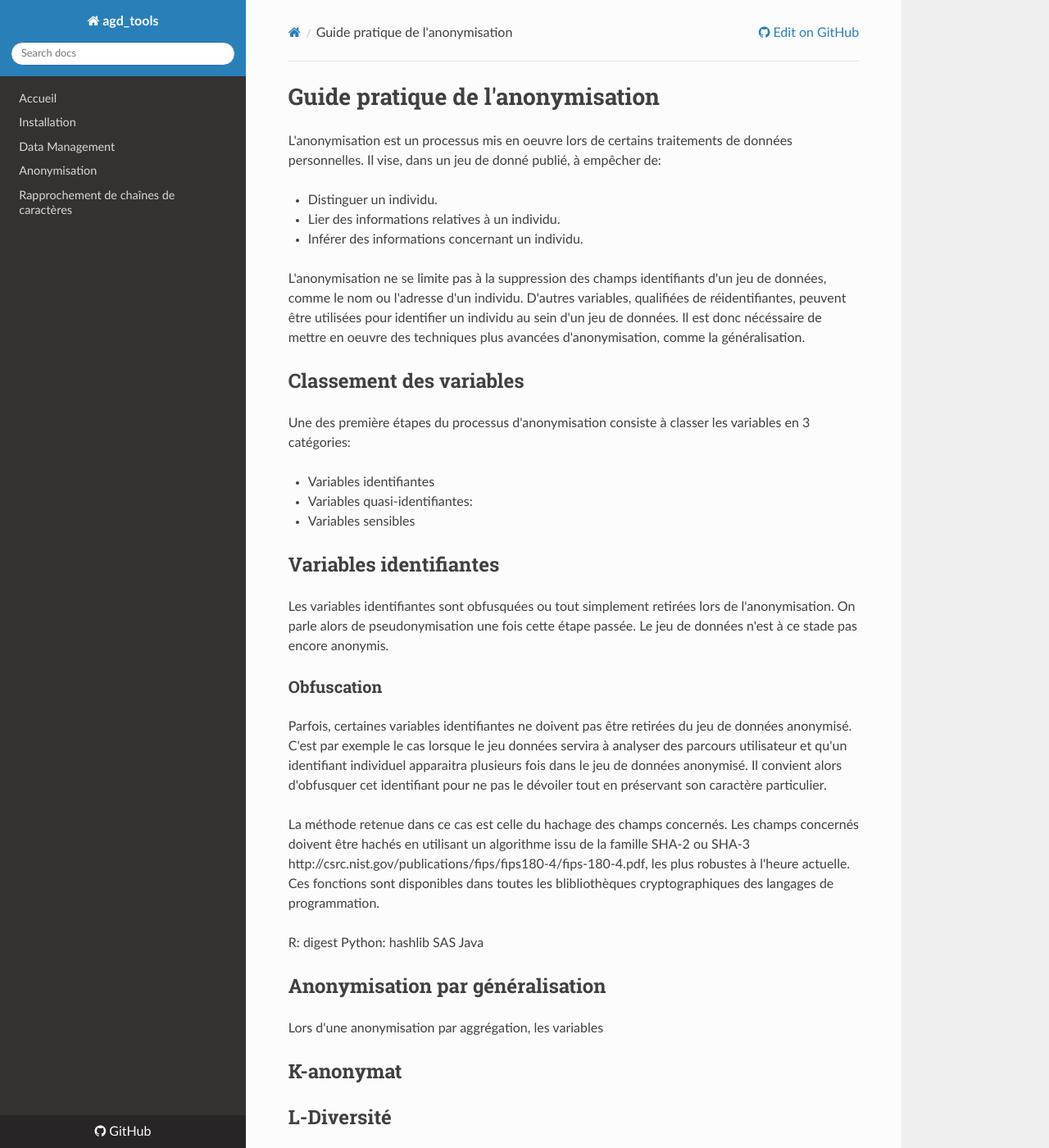
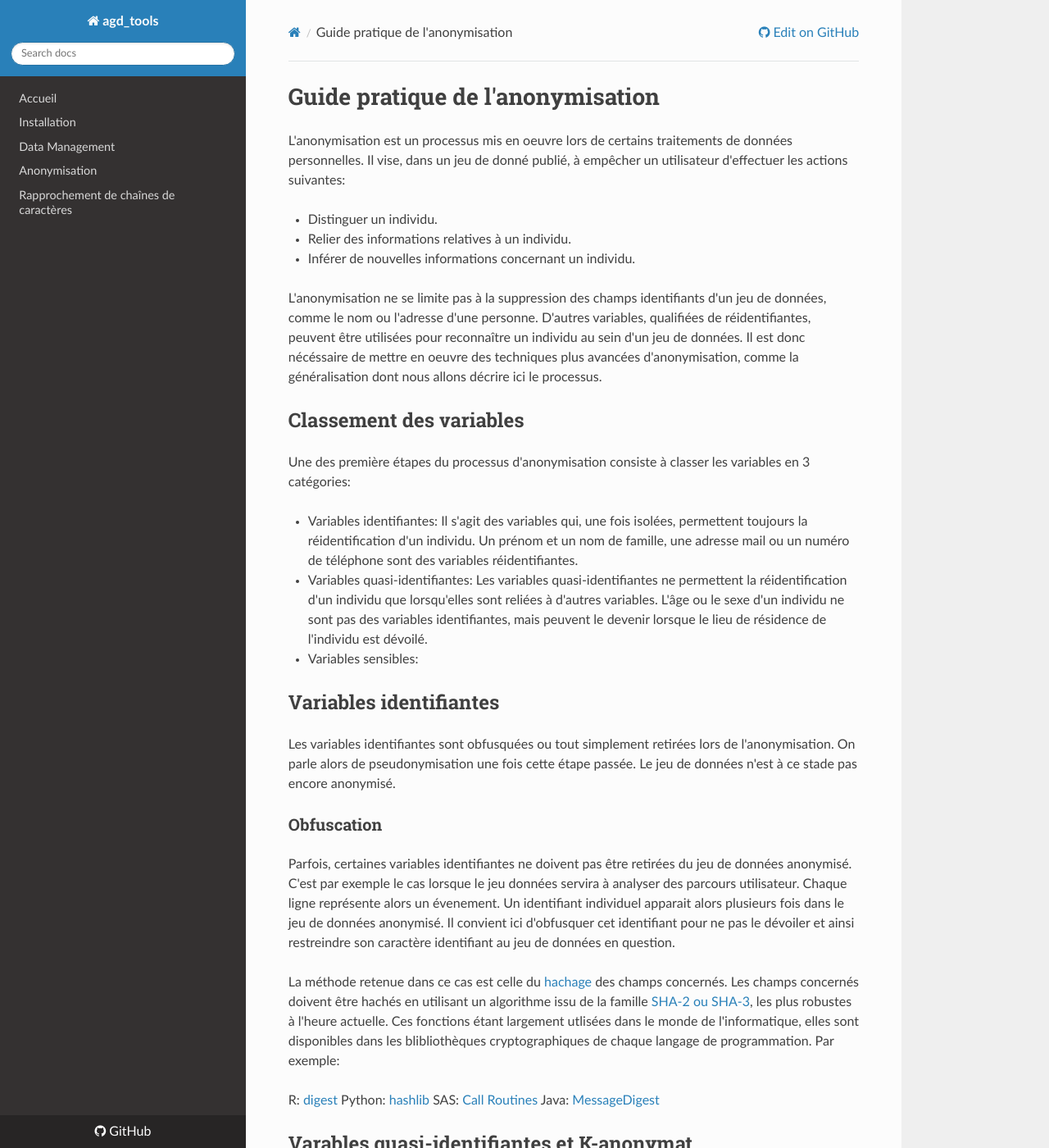
Before and after one commit to SGMAP-AGD/Tools, an MkDocs documentation site: the page built from docs/guide_anonymisation.md, in a window 1280 px wide and 1400 px high. Shown: the whole window at 82% size. Built offline with MkDocs 1.6.1, drawn with Linux system fonts in a browser that asks for light colours; nearby versions of some CDN libraries; old or Windows-style settings are respelled for this version of MkDocs; some of the changed text lies outside the part shown.

Commit message:
guide anon

```diff
--- a/docs/guide_anonymisation.md
+++ b/docs/guide_anonymisation.md
@@ -1,47 +1,50 @@
 # Guide pratique de l'anonymisation
 
-L'anonymisation est un processus mis en oeuvre lors de certains traitements de données personnelles. Il vise, dans un jeu de donné publié, à empêcher de:
+L'anonymisation est un processus mis en oeuvre lors de certains traitements de données personnelles. Il vise, dans un jeu de donné publié, à empêcher un utilisateur d'effectuer les actions suivantes:
 
 * Distinguer un individu.
-* Lier des informations relatives à un individu.
-* Inférer des informations concernant un individu.
+* Relier des informations relatives à un individu.
+* Inférer de nouvelles informations concernant un individu.
 
-L'anonymisation ne se limite pas à la suppression des champs identifiants d'un jeu de données, comme le nom ou l'adresse d'un individu. D'autres variables, qualifiées de réidentifiantes, peuvent être utilisées pour identifier un individu au sein d'un jeu de données. Il est donc nécéssaire de mettre en oeuvre des techniques plus avancées d'anonymisation, comme la généralisation.
+L'anonymisation ne se limite pas à la suppression des champs identifiants d'un jeu de données, comme le nom ou l'adresse d'une personne. D'autres variables, qualifiées de réidentifiantes, peuvent être utilisées pour reconnaître un individu au sein d'un jeu de données. Il est donc nécéssaire de mettre en oeuvre des techniques plus avancées d'anonymisation, comme la généralisation dont nous allons décrire ici le processus.
 
 ## Classement des variables
 
 Une des première étapes du processus d'anonymisation consiste à classer les variables en 3 catégories:
 
-* Variables identifiantes
-* Variables quasi-identifiantes:
-* Variables sensibles
+* Variables identifiantes: Il s'agit des variables qui, une fois isolées, permettent toujours la réidentification d'un individu. Un prénom et un nom de famille, une adresse mail ou un numéro de téléphone sont des variables réidentifiantes.
+* Variables quasi-identifiantes: Les variables quasi-identifiantes ne permettent la réidentification d'un individu que lorsqu'elles sont reliées à d'autres variables. L'âge ou le sexe d'un individu ne sont pas des variables identifiantes, mais peuvent le devenir lorsque le lieu de résidence de l'individu est dévoilé.
+* Variables sensibles:
 
 ## Variables identifiantes
 
-Les variables identifiantes sont obfusquées ou tout simplement retirées lors de l'anonymisation.
-On parle alors de pseudonymisation une fois cette étape passée. Le jeu de données n'est à ce stade pas encore anonymis.
+Les variables identifiantes sont obfusquées ou tout simplement retirées lors de l'anonymisation. On parle alors de pseudonymisation une fois cette étape passée. Le jeu de données n'est à ce stade pas encore anonymisé.
 
 ### Obfuscation
 
-Parfois, certaines variables identifiantes ne doivent pas être retirées du jeu de données anonymisé. C'est par exemple le cas lorsque le jeu données servira à analyser des parcours utilisateur et qu'un identifiant individuel apparaitra plusieurs fois dans le jeu de données anonymisé. Il convient alors d'obfusquer cet identifiant pour ne pas le dévoiler tout en préservant son caractère particulier.
+Parfois, certaines variables identifiantes ne doivent pas être retirées du jeu de données anonymisé. C'est par exemple le cas lorsque le jeu données servira à analyser des parcours utilisateur. Chaque ligne représente alors un évenement. Un identifiant individuel apparait alors plusieurs fois dans le jeu de données anonymisé. Il convient ici d'obfusquer cet identifiant pour ne pas le dévoiler et ainsi restreindre son caractère identifiant au jeu de données en question.
 
-La méthode retenue dans ce cas est celle du hachage des champs concernés. Les champs concernés doivent être hachés en utilisant un algorithme issu de la famille SHA-2 ou SHA-3 http://csrc.nist.gov/publications/fips/fips180-4/fips-180-4.pdf, les plus robustes à l'heure actuelle. Ces fonctions sont disponibles dans toutes les blibliothèques cryptographiques des langages de programmation.
+La méthode retenue dans ce cas est celle du [hachage](https://fr.wikipedia.org/wiki/Fonction_de_hachage) des champs concernés. Les champs concernés doivent être hachés en utilisant un algorithme issu de la famille [SHA-2 ou SHA-3](http://csrc.nist.gov/publications/fips/fips180-4/fips-180-4.pdf), les plus robustes à l'heure actuelle. Ces fonctions étant largement utlisées dans le monde de l'informatique, elles sont disponibles dans les blibliothèques cryptographiques de chaque langage de programmation. Par exemple:
 
-R: digest
-Python: hashlib
-SAS
-Java
+R: [digest](https://cran.rstudio.com/web/packages/digest/index.html)
+Python: [hashlib](https://docs.python.org/3.5/library/hashlib.html)
+SAS: [Call Routines](https://support.sas.com/documentation/cdl/en/lefunctionsref/67960/HTML/default/viewer.htm#p04sqiymw1a6unn1uvh943eudcvz.htm)
+Java: [MessageDigest](http://docs.oracle.com/javase/8/docs/api/java/security/MessageDigest.html)
+
+## Varables quasi-identifiantes et K-anonymat
+
+## Variables sensibles et L-Diversité
+
+* Les cas des variables manquantes
 
 
-## Anonymisation par généralisation
+## Risques
 
-Lors d'une anonymisation par aggrégation, les variables
+* Hacking L diversity
+* Inférence entre variables
+* Jeux de données mutiples
+*
 
-## K-anonymat
 
-## L-Diversité
-
-## Mesurer la perte d'informations
-
-ARTICLE 29 DATA PROTECTION WORKING PARTY
-http://ec.europa.eu/justice/data-protection/article-29/documentation/opinion-recommendation/files/2014/wp216_en.pdf
+## Bibliographie
+[ARTICLE 29 DATA PROTECTION WORKING PARTY](http://ec.europa.eu/justice/data-protection/article-29/documentation/opinion-recommendation/files/2014/wp216_en.pdf)
```
